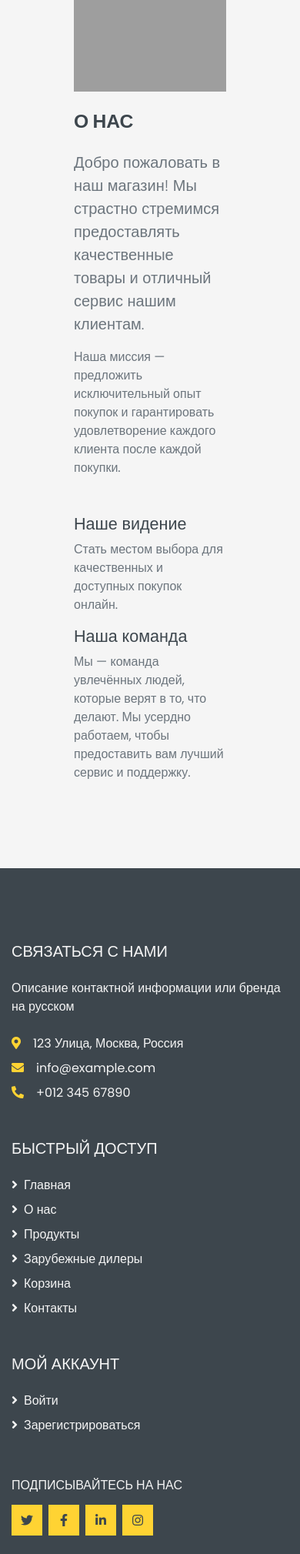
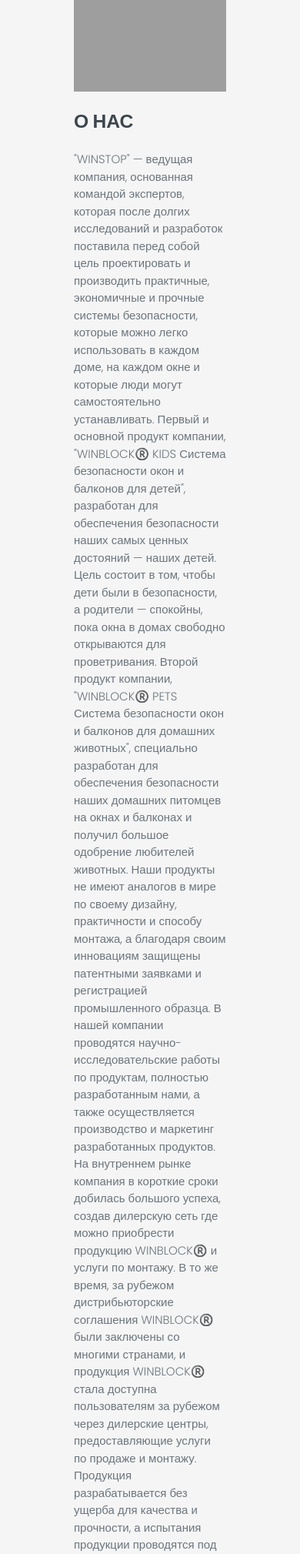
Before and after one commit to IIISRO/winblockRU, a Django app: page /about/ in a window 390 px wide. Shown: the part 226-2245 px from the top of the page at 77% size. Run offline with Django 5.2, Linux system fonts and the light colour scheme; data comes from the database, SQL or seed files in the repository; some libraries are stand-ins or nearby versions; grey boxes are pictures that could not be loaded.

Commit message:
about page

```diff
--- a/core/templates/about.html
+++ b/core/templates/about.html
@@ -12,26 +12,15 @@
     </div>
     <div class="col-lg-6">
       <h2 class="text-uppercase mt-4 mt-lg-0 mb-4">О нас</h2>
-      <p class="lead">
-        Добро пожаловать в наш магазин! Мы страстно стремимся предоставлять качественные товары и отличный сервис нашим
-        клиентам.
-      </p>
-      <p>
-        Наша миссия — предложить исключительный опыт покупок и гарантировать удовлетворение каждого клиента после каждой
-        покупки.
+      <p class="lead" style="font-size: 15px;">
+        "WINSTOP" — ведущая компания, основанная командой экспертов, которая после долгих исследований и разработок поставила перед собой цель проектировать и производить практичные, экономичные и прочные системы безопасности, которые можно легко использовать в каждом доме, на каждом окне и которые люди могут самостоятельно устанавливать.
+Первый и основной продукт компании, "WINBLOCK®️ KIDS Система безопасности окон и балконов для детей", разработан для обеспечения безопасности наших самых ценных достояний — наших детей. Цель состоит в том, чтобы дети были в безопасности, а родители — спокойны, пока окна в домах свободно открываются для проветривания. Второй продукт компании, "WINBLOCK®️ PETS Система безопасности окон и балконов для домашних животных", специально разработан для обеспечения безопасности наших домашних питомцев на окнах и балконах и получил большое одобрение любителей животных. Наши продукты не имеют аналогов  в мире по своему дизайну, практичности и способу монтажа, а благодаря своим инновациям защищены патентными заявками и регистрацией промышленного образца.
+В нашей компании проводятся научно-исследовательские работы по продуктам, полностью разработанным нами, а также осуществляется производство и маркетинг разработанных продуктов. На внутреннем рынке компания в короткие сроки добилась большого успеха, создав дилерскую сеть где можно приобрести продукцию WINBLOCK®️ и услуги по монтажу. В то же время, за рубежом дистрибьюторские соглашения WINBLOCK®️ были заключены со многими странами, и продукция WINBLOCK®️ стала доступна пользователям за рубежом через дилерские центры, предоставляющие услуги по продаже и монтажу.
+Продукция разрабатывается без ущерба для качества и прочности, а испытания продукции проводятся под контролем экспертов в лабораториях лучших университетов Турции.
+Мы рады сообщить, что наша компания стала официальным представителем WINBLOCK в России.
       </p>
 
-      <div class="row mt-5">
-        <div class="col-md-6">
-          <h4>Наше видение</h4>
-          <p>Стать местом выбора для качественных и доступных покупок онлайн.</p>
-        </div>
-        <div class="col-md-6">
-          <h4>Наша команда</h4>
-          <p>Мы — команда увлечённых людей, которые верят в то, что делают. Мы усердно работаем, чтобы предоставить вам
-            лучший сервис и поддержку.</p>
-        </div>
-      </div>
+
     </div>
   </div>
 
```
